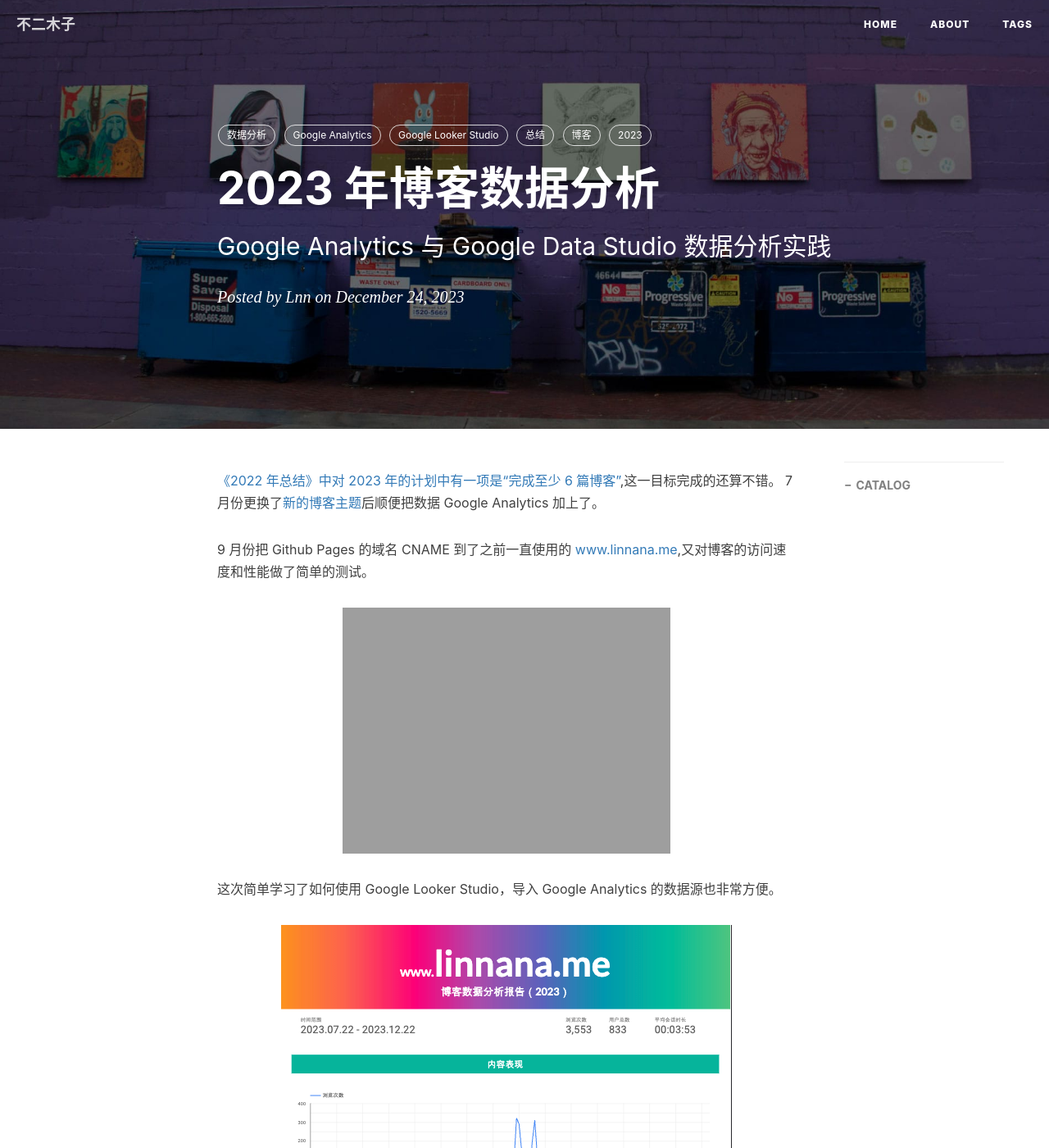
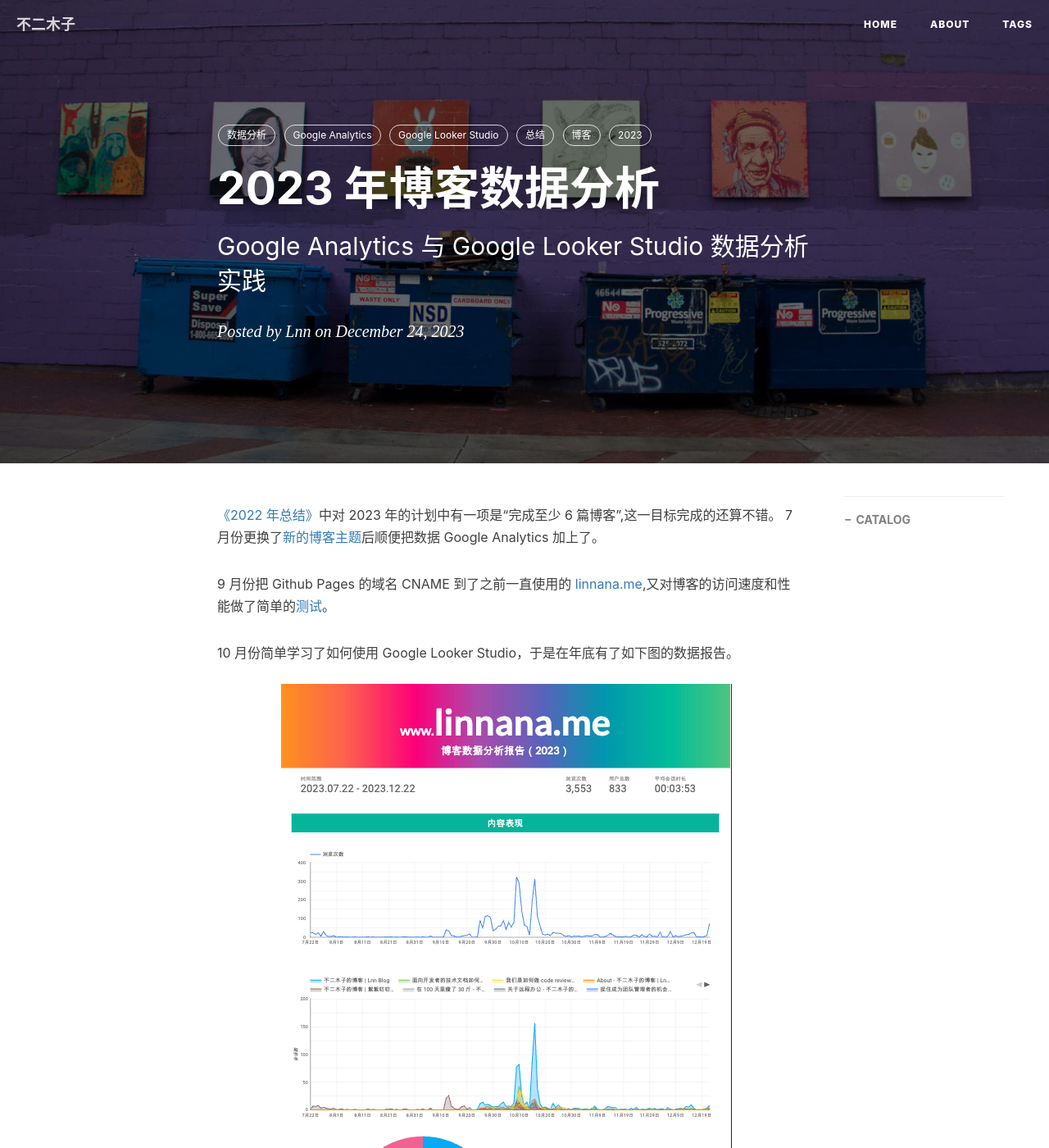
Before and after one commit to linnaname/linnaname.github.io, a Jekyll site: the page built from _posts/2023-12-24-blog-data-analysis-2023.md, in a window 1280 px wide and 1400 px high. Shown: the whole window at 82% size. Built offline with Jekyll 4.4.1, drawn with Linux system fonts in a browser that asks for light colours; nearby versions of some CDN libraries; comment, search, counter and statistics services are not loaded.

Commit message:
(refactor) to zhihu pin link

```diff
--- a/_posts/2023-12-24-blog-data-analysis-2023.md
+++ b/_posts/2023-12-24-blog-data-analysis-2023.md
@@ -1,7 +1,7 @@
 ---
 layout:     post
 title:      2023 年博客数据分析
-subtitle:   Google Analytics 与 Google Data Studio 数据分析实践
+subtitle:   Google Analytics 与 Google Looker Studio 数据分析实践
 date:       2023-12-24
 author:     Lnn
 header-img: img/home-bg-art.jpg
@@ -15,15 +15,11 @@
     - 2023
 ---
 
-[《2022 年总结》中对 2023 年的计划中有一项是“完成至少 6 篇博客”](https://www.linnana.me/2023/01/02/2022_overview/#%E4%B8%8B%E4%B8%80%E5%B9%B4),这一目标完成的还算不错。 7 月份更换了[新的博客主题](https://github.com/qiubaiying/qiubaiying.github.io)后顺便把数据 Google Analytics 加上了。
+[《2022 年总结》]((https://www.linnana.me/2023/01/02/2022_overview/#%E4%B8%8B%E4%B8%80%E5%B9%B4))中对 2023 年的计划中有一项是“完成至少 6 篇博客”,这一目标完成的还算不错。 7 月份更换了[新的博客主题](https://github.com/qiubaiying/qiubaiying.github.io)后顺便把数据 Google Analytics 加上了。
 
-9 月份把 Github Pages 的域名 CNAME 到了之前一直使用的 [www.linnana.me](https://www.linnana.me),又对博客的访问速度和性能做了简单的测试。
+9 月份把 Github Pages 的域名 CNAME 到了之前一直使用的 [linnana.me](https://www.linnana.me),又对博客的访问速度和性能做了简单的[测试](https://www.zhihu.com/pin/1692851049566867456)。
 
-![](https://www.linnana.me/img/blog/summarize/2023-12-24-01.png)
-
-
-这次简单学习了如何使用 Google Looker Studio，导入 Google Analytics 的数据源也非常方便。
-
+10 月份简单学习了如何使用 Google Looker Studio，于是在年底有了如下图的数据报告。
 ![](https://www.linnana.me/img/blog/summarize/2023-12-24-02.png)
 
 你可以访问[这个链接](https://lookerstudio.google.com/reporting/5b7448fe-252a-46ce-abbb-bd7c16da333a/page/fUdK)（需科学上网）体验上面这份报告。
```
